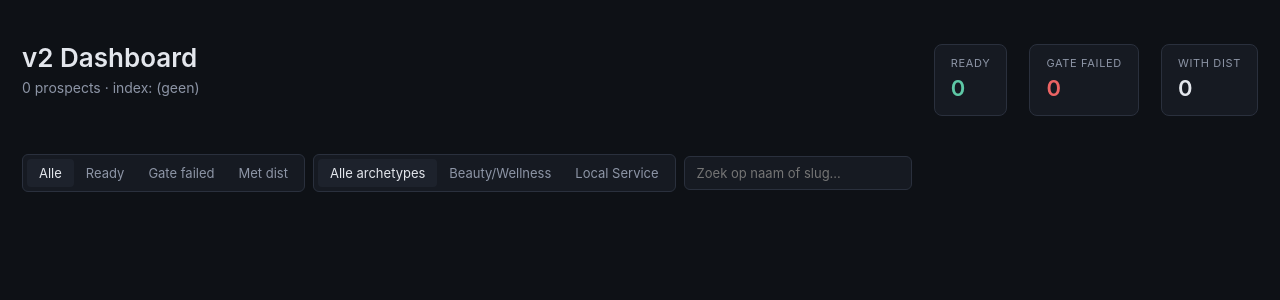
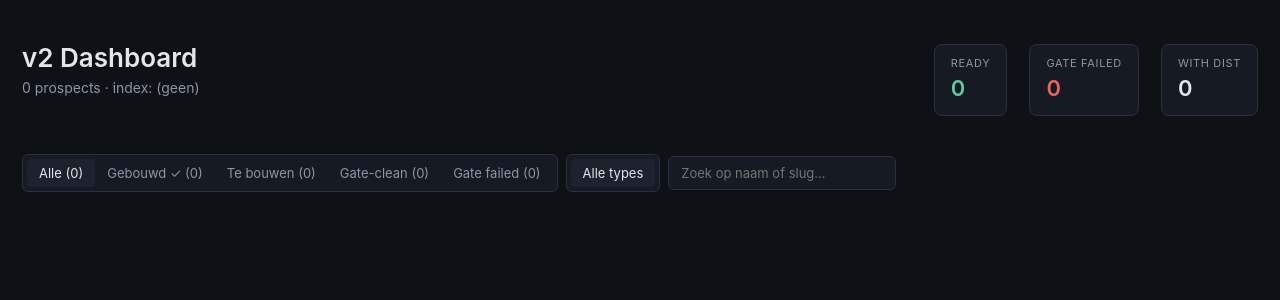
Before and after one commit to RielReijun/site-factory-v2, a Flask app: page / in a window 1280 px wide. Shown: the top 300 px of the page. Run offline with Flask 3, Linux system fonts and the light colour scheme.

Commit message:
v2 dashboard: subpage-routing + state-filters + color-coded cards
Twee usability-issues aangepakt nadat het dashboard live ging.

Subpage-navigatie werkte niet
  Astro-templates gebruiken root-relative links (<a href="/tarieven/">,
  <a href="/over-mij/">). Onder /sites/<slug>/ raakte de browser kwijt
  dat hij in een prospect-context zat — klik op nav-link ging naar
  http://localhost:8281/over-mij/ ipv .../sites/<slug>/over-mij/.
  Hetzelfde Referer-trick als bij assets, alleen nu met 302-redirect
  naar /sites/<slug>/<path>/ zodat de URL-bar correct meeloopt en
  vervolg-clicks weer juiste Referer hebben.
  Whitelist-check op _DASHBOARD_PATHS (api/sites/screenshots/health/static)
  voorkomt recursie op dashboard-eigen routes.

Filters opnieuw ingedeeld
  Oude filters (All/Ready/Failed/With-dist) waren onduidelijk over de
  twee orthogonale dimensies: gate-status (clean/fail) versus build-
  status (gebouwd/te bouwen). Vervangen door 5 expliciete buckets met
  counts:
    Alle (31)
    Gebouwd ✓ (X)        — heeft dist/, klikbaar voor preview
    Te bouwen (Y)        — moet npx astro build krijgen
    Gate-clean (25)      — passes alle gate checks
    Gate failed (6)      — heeft fail-niveau issues
  Archetype-filter wordt nu dynamisch uit counts.by_archetype gegen-
  ereerd zodat nieuwe archetypes vanzelf verschijnen.

Color-coded card-borders en state-pills
  Linkerrand-kleur en pill rechtsboven combineren beide dimensies:
    ✓ gebouwd        groen   (built, gate ok)
    ✓ gebouwd · gate fail  oranje (built, gate has fails)
    ○ te bouwen      blauw   (ready to build, gate ok)
    ✗ gate fail      rood    (gate failed, no build)
  In één oogopslag zie je per kaart wat de status is — geen klikken
  meer nodig om te zien of de site klaar is.

Co-Authored-By: Claude Opus 4.7 (1M context) <noreply@anthropic.com>

```diff
--- a/v2/dashboard/server.py
+++ b/v2/dashboard/server.py
@@ -189,40 +189,57 @@ def serve_screenshot(slug: str, filename: str):
     return send_from_directory(screenshot_dir, filename)
 
 
-# ── Root-relative asset routing ──────────────────────────────────────────────
-# Astro produceert HTML met absolute paden zoals /_astro/index.HASH.css en
-# /assets/hero.jpg. Wanneer de browser daarna een sub-pagina laadt onder
-# /sites/<slug>/, vraagt hij die assets op vanaf het dashboard-root i.p.v.
-# vanaf /sites/<slug>/. Hetzelfde patroon dat v1's dashboard ook had —
-# fix via Referer-header: kijk waar de pagina vandaan kwam.
+# ── Root-relative routing via Referer ────────────────────────────────────────
+# Astro produceert HTML met absolute paden — zowel voor assets (/_astro/...,
+# /assets/hero.jpg) als voor subpagina-navigatie (/over-mij/, /tarieven/).
+# Browser vraagt die op vanaf het dashboard-root i.p.v. /sites/<slug>/...
+# Fix: Referer-header parseren om te weten welke prospect bedoeld is.
 import re
 from urllib.parse import urlparse
 from flask import redirect
 
 _REFERER_SLUG_RE = re.compile(r"^/sites/([^/]+)/")
 _ROOT_ASSET_PREFIXES = ("_astro/", "assets/", "favicon.")
+# Dashboard-eigen routes die we nooit naar prospect-dist mogen redirecten.
+_DASHBOARD_PATHS = re.compile(r"^(api|sites|screenshots|health|static)(/|$)")
 
 
 @app.get("/<path:rootpath>")
 def serve_root_relative_via_referer(rootpath: str):
-    """Catch-all voor /_astro/*, /assets/* etc. die door root-relative
-    Astro-paths worden opgevraagd. Resolveer welk slug bedoeld is via
-    Referer, en serveer of redirect."""
-    if not any(rootpath.startswith(p) for p in _ROOT_ASSET_PREFIXES):
+    """Catch-all voor root-relative paths uit een prospect-pagina.
+
+    - Asset-prefixes (/_astro/*, /assets/*, /favicon.*): serveer direct uit
+      het dist/-pad van de slug die in de Referer staat.
+    - Andere paths (/over-mij/, /tarieven/): 302-redirect naar
+      /sites/<slug>/<path> zodat de URL-bar correct meeloopt.
+    """
+    # Voorkom recursie op dashboard-eigen paths
+    if _DASHBOARD_PATHS.match(rootpath):
         abort(404)
+
     referer = request.headers.get("Referer", "")
     parsed = urlparse(referer)
     match = _REFERER_SLUG_RE.match(parsed.path or "")
     if not match:
         abort(404)
     slug = match.group(1)
-    target = ARTIFACTS_DIR / slug / "astro-source" / "dist" / rootpath
-    if not target.exists():
-        abort(404)
-    return send_from_directory(
-        ARTIFACTS_DIR / slug / "astro-source" / "dist",
-        rootpath,
-    )
+
+    # Asset-prefixes serveren we direct uit de dist (niet redirecten —
+    # browser cached relative URLs anders inconsistent).
+    if any(rootpath.startswith(p) for p in _ROOT_ASSET_PREFIXES):
+        dist_dir = ARTIFACTS_DIR / slug / "astro-source" / "dist"
+        target = dist_dir / rootpath
+        if not target.exists():
+            abort(404)
+        return send_from_directory(dist_dir, rootpath)
+
+    # Sub-pagina navigatie: redirect naar /sites/<slug>/<path> zodat de
+    # browser-URL klopt en vervolg-clicks weer juiste Referer hebben.
+    target_url = f"/sites/{slug}/{rootpath}"
+    # Behoud trailing slash zoals Astro die graag heeft (trailingSlash:always)
+    if not target_url.endswith("/") and "." not in rootpath.split("/")[-1]:
+        target_url += "/"
+    return redirect(target_url, code=302)
 
 
 @app.get("/health")
--- a/v2/dashboard/templates/dashboard.html
+++ b/v2/dashboard/templates/dashboard.html
@@ -210,15 +234,17 @@
 
     <div class="filters">
       <div class="filter-group">
-        <button class="filter-btn active" data-filter="all">Alle</button>
-        <button class="filter-btn" data-filter="ready">Ready</button>
-        <button class="filter-btn" data-filter="failed">Gate failed</button>
-        <button class="filter-btn" data-filter="with-dist">Met dist</button>
+        <button class="filter-btn active" data-filter="all">Alle ({{ counts.total }})</button>
+        <button class="filter-btn" data-filter="built">Gebouwd ✓ ({{ counts.with_dist }})</button>
+        <button class="filter-btn" data-filter="todo">Te bouwen ({{ counts.total - counts.with_dist }})</button>
+        <button class="filter-btn" data-filter="ready">Gate-clean ({{ counts.ready }})</button>
+        <button class="filter-btn" data-filter="failed">Gate failed ({{ counts.gate_failed }})</button>
       </div>
       <div class="filter-group">
-        <button class="filter-btn active" data-archetype="all">Alle archetypes</button>
-        <button class="filter-btn" data-archetype="beauty_wellness">Beauty/Wellness</button>
-        <button class="filter-btn" data-archetype="local_service">Local Service</button>
+        <button class="filter-btn active" data-archetype="all">Alle types</button>
+        {% for arch in counts.by_archetype %}
+        <button class="filter-btn" data-archetype="{{ arch }}">{{ arch }} ({{ counts.by_archetype[arch] }})</button>
+        {% endfor %}
       </div>
       <input type="text" class="search-input" id="search" placeholder="Zoek op naam of slug..." />
     </div>
@@ -226,14 +252,21 @@
     <div class="grid" id="grid">
       {% for p in prospects %}
       {% set gate = p.gate %}
-      {% set ok = gate.ok and p.render_status == "rendered" %}
+      {% set gate_ok = gate.ok %}
+      {% set built = p.has_dist %}
+      {% if built and gate_ok %}{% set card_state = "built-ok" %}{% set pill_label = "✓ gebouwd" %}
+      {% elif built and not gate_ok %}{% set card_state = "built-fail" %}{% set pill_label = "✓ gebouwd · gate fail" %}
+      {% elif not built and gate_ok %}{% set card_state = "todo-ok" %}{% set pill_label = "○ te bouwen" %}
+      {% else %}{% set card_state = "todo-fail" %}{% set pill_label = "✗ gate fail" %}{% endif %}
       <article class="card"
                data-slug="{{ p.slug }}"
                data-archetype="{{ p.archetype }}"
-               data-state="{{ 'ready' if ok else ('failed' if not gate.ok else 'rendered') }}"
-               data-has-dist="{{ '1' if p.has_dist else '0' }}"
+               data-card-state="{{ card_state }}"
+               data-has-dist="{{ '1' if built else '0' }}"
+               data-gate-ok="{{ '1' if gate_ok else '0' }}"
                data-name="{{ (p.company_name or '')|lower }} {{ p.slug|lower }}"
                style="--card-primary: {{ p.theme.primary or '#444' }}; --card-accent: {{ p.theme.accent or '#888' }};">
+        <span class="state-pill {{ card_state }}">{{ pill_label }}</span>
         <div class="card-color-strip"></div>
         <div class="card-body">
           <div class="card-title">
@@ -298,14 +331,15 @@
 
     function applyFilters() {
       cards.forEach((card) => {
-        const state = card.dataset.state;
         const arch = card.dataset.archetype;
-        const hasDist = card.dataset.hasDist === "1";
+        const built = card.dataset.hasDist === "1";
+        const gateOk = card.dataset.gateOk === "1";
         const name = card.dataset.name || "";
         let visible = true;
-        if (stateFilter === "ready" && state !== "ready") visible = false;
-        if (stateFilter === "failed" && state !== "failed") visible = false;
-        if (stateFilter === "with-dist" && !hasDist) visible = false;
+        if (stateFilter === "built" && !built) visible = false;
+        if (stateFilter === "todo" && built) visible = false;
+        if (stateFilter === "ready" && !gateOk) visible = false;
+        if (stateFilter === "failed" && gateOk) visible = false;
         if (archetypeFilter !== "all" && arch !== archetypeFilter) visible = false;
         if (searchQuery && !name.includes(searchQuery)) visible = false;
         card.style.display = visible ? "" : "none";
```
Also changed, not shown: other parts of v2/dashboard/templates/dashboard.html (+24 -0 lines).
